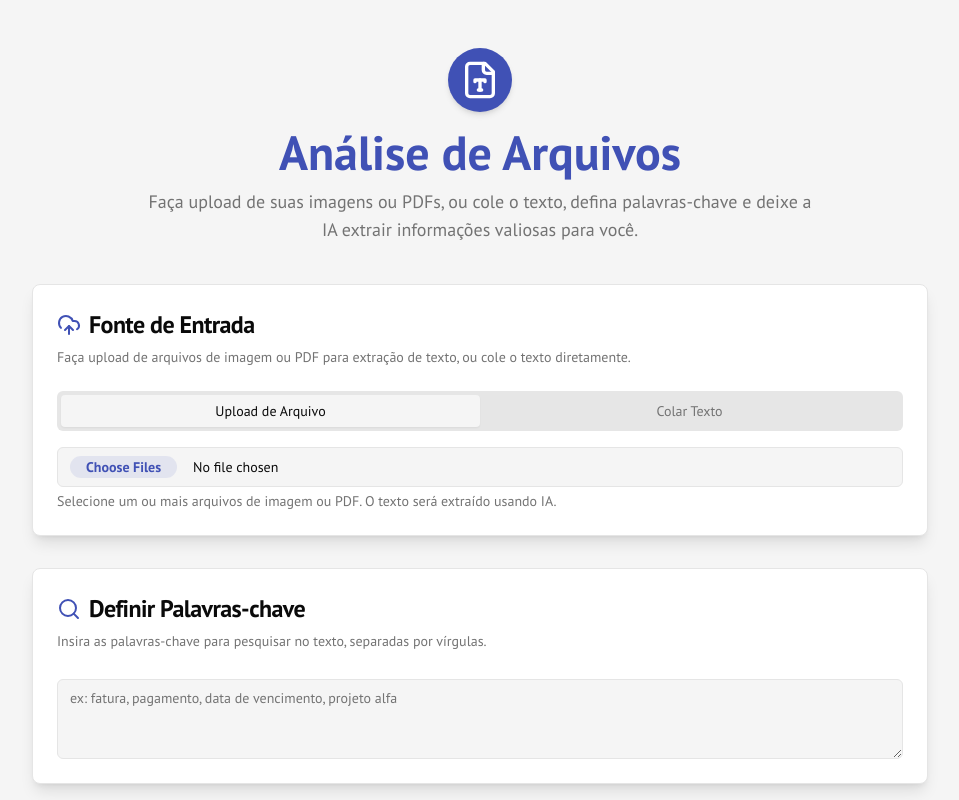
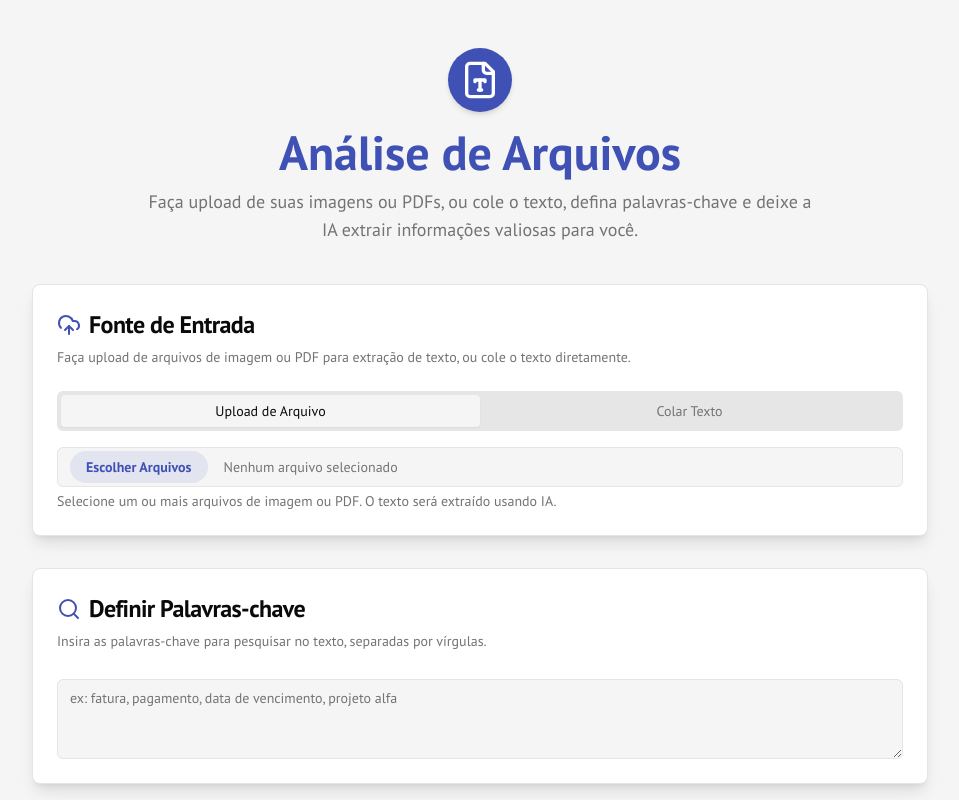
Before and after one commit to theocarranza/ai-ocr-report, a Next.js app: page / in a window 1280 px wide. Shown: the top 800 px of the page, without its empty margins (160-1119 px from the left). Built offline with nearby package versions, Linux system fonts and the light colour scheme; what @genkit-ai/googleai, genkit would draw is missing.

Commit message:
is it possible to translate this?

```diff
--- a/src/components/file-input-area.tsx
+++ b/src/components/file-input-area.tsx
@@ -6,7 +6,7 @@ import { useState, useCallback } from 'react';
 import { useTranslation } from 'react-i18next';
 import { Card, CardContent, CardDescription, CardHeader, CardTitle } from '@/components/ui/card';
 import { Input } from '@/components/ui/input';
-import { Label } from '@/components/ui/label';
+import { Label } from '@/components/ui/label'; // Label can be used for the main card, not the custom input label
 import { Textarea } from '@/components/ui/textarea';
 import { Tabs, TabsContent, TabsList, TabsTrigger } from "@/components/ui/tabs";
 import { UploadCloud, FileText, XCircle } from 'lucide-react';
@@ -70,16 +70,30 @@ export function FileInputArea({
           </TabsList>
           <TabsContent value="file-upload">
             <div className="mt-4">
-              <Label htmlFor="file-upload-input" className="sr-only">{t('fileUploadLabel')}</Label>
               <Input
                 id="file-upload-input"
                 type="file"
                 multiple
                 accept="image/*,application/pdf"
                 onChange={handleFileChange}
-                className="text-sm cursor-pointer file:mr-4 file:px-4 file:rounded-full file:border-0 file:text-sm file:font-semibold file:bg-primary/10 file:text-primary hover:file:bg-primary/20"
+                className="hidden" // Visually hide the actual file input
                 aria-describedby="file-upload-description"
               />
+              {/* Custom styled visible area */}
+              <div className="flex items-center h-10 w-full rounded-md border border-input bg-background px-3 text-sm">
+                <label
+                  htmlFor="file-upload-input"
+                  className="cursor-pointer mr-4 px-4 py-1.5 rounded-full text-sm font-semibold bg-primary/10 text-primary hover:bg-primary/20 transition-colors whitespace-nowrap"
+                >
+                  {t('chooseFilesButton')}
+                </label>
+                <span className="text-muted-foreground truncate">
+                  {selectedFiles.length === 0
+                    ? t('noFileChosenText')
+                    : selectedFiles.map(f => f.name).join(', ')
+                  }
+                </span>
+              </div>
               <p id="file-upload-description" className="mt-1 text-sm text-muted-foreground">
                 {t('fileUploadDescription')}
               </p>
--- a/src/locales/pt_br/common.json
+++ b/src/locales/pt_br/common.json
@@ -1,7 +1,7 @@
 
 {
   "appTitle": "File Insights",
-  "appDescription": "Use File Insights para extrair informações e relatórios de seus arquivos.",
+  "appDescription": "Use File Insights para extrair relatórios de seus arquivos.",
   "pageTitle": "Análise de Arquivos",
   "pageSubtitle": "Faça upload de suas imagens ou PDFs, ou cole o texto, defina palavras-chave e deixe a IA extrair informações valiosas para você.",
   "generateInsightsButton": "Gerar Relatório",
@@ -58,5 +58,7 @@
   "toastJsonExportedTitle": "JSON Exportado",
   "toastJsonExportedDescription": "Os resultados foram baixados como um arquivo JSON.",
   "toastFeatureNotImplementedTitle": "Funcionalidade Não Implementada",
-  "toastFeatureNotImplementedDescription": "Salvar no Firebase não está implementado nesta Prova de Conceito."
+  "toastFeatureNotImplementedDescription": "Salvar no Firebase não está implementado nesta Prova de Conceito.",
+  "chooseFilesButton": "Escolher Arquivos",
+  "noFileChosenText": "Nenhum arquivo selecionado"
 }
```
